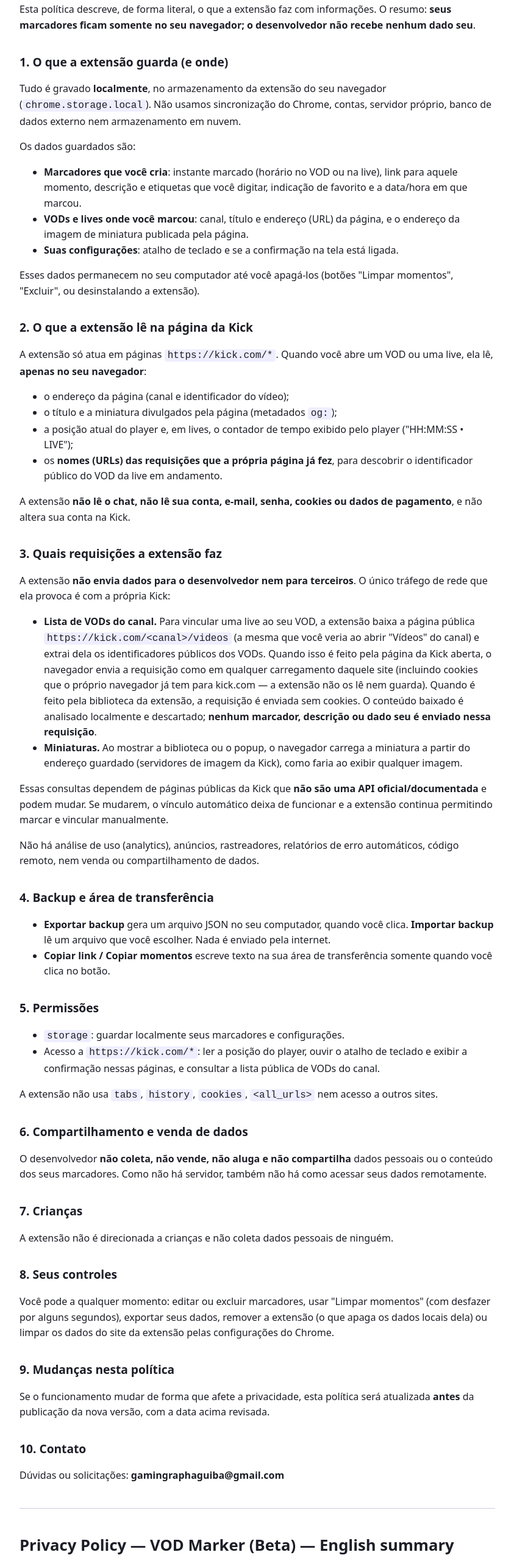
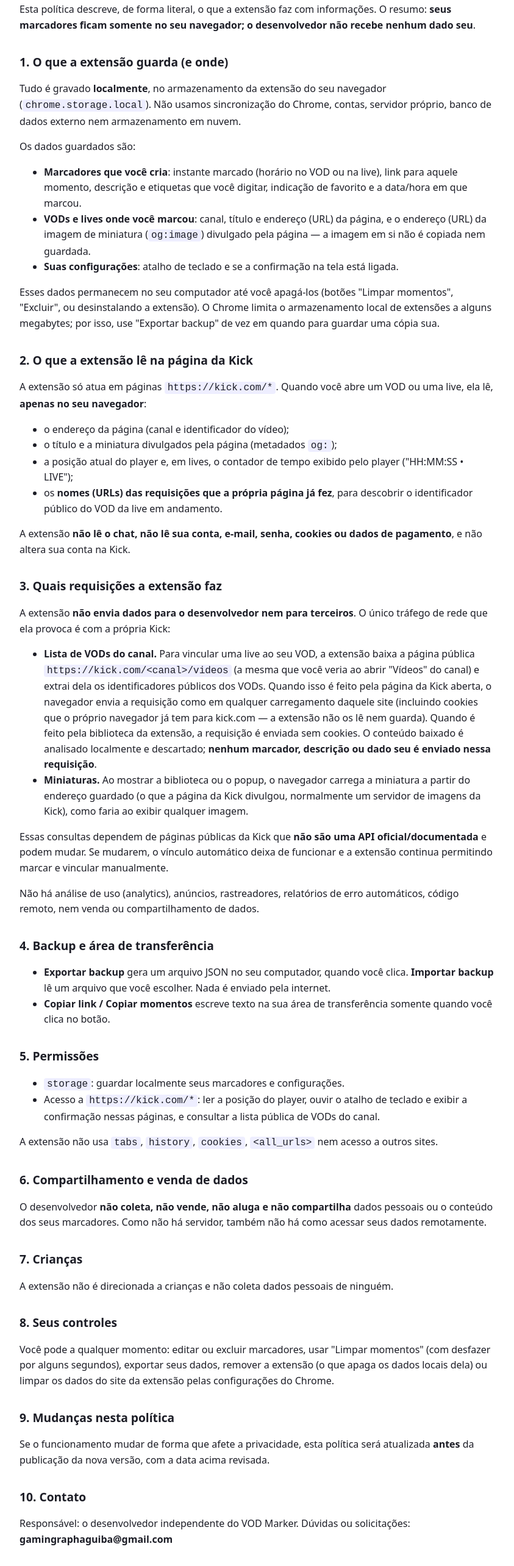
Before and after one commit to raphabarreto/vod-marker-privacy, a plain HTML site: page index.html in a window 1280 px wide. Shown: the part 229-2797 px from the top of the page at 61% size, without its empty margins (218-1061 px from the left). Drawn offline with Linux system fonts and the light colour scheme.

Commit message:
Atualiza política: miniaturas, limite de armazenamento e responsável
Co-Authored-By: Claude Sonnet 5.5 <noreply@anthropic.com>

```diff
--- a/index.html
+++ b/index.html
@@ -14,10 +14,10 @@ h1{font-size:1.6rem}h2{font-size:1.2rem;margin-top:2rem}code{background:#eef;pad
 <p>Os dados guardados são:</p>
 <ul>
 <li><strong>Marcadores que você cria</strong>: instante marcado (horário no VOD ou na live), link para aquele momento, descrição e etiquetas que você digitar, indicação de favorito e a data/hora em que marcou.</li>
-<li><strong>VODs e lives onde você marcou</strong>: canal, título e endereço (URL) da página, e o endereço da imagem de miniatura publicada pela página.</li>
+<li><strong>VODs e lives onde você marcou</strong>: canal, título e endereço (URL) da página, e o endereço (URL) da imagem de miniatura (<code>og:image</code>) divulgado pela página — a imagem em si não é copiada nem guardada.</li>
 <li><strong>Suas configurações</strong>: atalho de teclado e se a confirmação na tela está ligada.</li>
 </ul>
-<p>Esses dados permanecem no seu computador até você apagá-los (botões "Limpar momentos", "Excluir", ou desinstalando a extensão).</p>
+<p>Esses dados permanecem no seu computador até você apagá-los (botões "Limpar momentos", "Excluir", ou desinstalando a extensão). O Chrome limita o armazenamento local de extensões a alguns megabytes; por isso, use "Exportar backup" de vez em quando para guardar uma cópia sua.</p>
 <h2>2. O que a extensão lê na página da Kick</h2>
 <p>A extensão só atua em páginas <code>https://kick.com/*</code>. Quando você abre um VOD ou uma live, ela lê, <strong>apenas no seu navegador</strong>:</p>
 <ul>
@@ -31,7 +31,7 @@ h1{font-size:1.6rem}h2{font-size:1.2rem;margin-top:2rem}code{background:#eef;pad
 <p>A extensão <strong>não envia dados para o desenvolvedor nem para terceiros</strong>. O único tráfego de rede que ela provoca é com a própria Kick:</p>
 <ul>
 <li><strong>Lista de VODs do canal.</strong> Para vincular uma live ao seu VOD, a extensão baixa a página pública <code>https://kick.com/&lt;canal&gt;/videos</code> (a mesma que você veria ao abrir "Vídeos" do canal) e extrai dela os identificadores públicos dos VODs. Quando isso é feito pela página da Kick aberta, o navegador envia a requisição como em qualquer carregamento daquele site (incluindo cookies que o próprio navegador já tem para kick.com — a extensão não os lê nem guarda). Quando é feito pela biblioteca da extensão, a requisição é enviada sem cookies. O conteúdo baixado é analisado localmente e descartado; <strong>nenhum marcador, descrição ou dado seu é enviado nessa requisição</strong>.</li>
-<li><strong>Miniaturas.</strong> Ao mostrar a biblioteca ou o popup, o navegador carrega a miniatura a partir do endereço guardado (servidores de imagem da Kick), como faria ao exibir qualquer imagem.</li>
+<li><strong>Miniaturas.</strong> Ao mostrar a biblioteca ou o popup, o navegador carrega a miniatura a partir do endereço guardado (o que a página da Kick divulgou, normalmente um servidor de imagens da Kick), como faria ao exibir qualquer imagem.</li>
 </ul>
 <p>Essas consultas dependem de páginas públicas da Kick que <strong>não são uma API oficial/documentada</strong> e podem mudar. Se mudarem, o vínculo automático deixa de funcionar e a extensão continua permitindo marcar e vincular manualmente.</p>
 <p>Não há análise de uso (analytics), anúncios, rastreadores, relatórios de erro automáticos, código remoto, nem venda ou compartilhamento de dados.</p>
@@ -55,16 +55,17 @@ h1{font-size:1.6rem}h2{font-size:1.2rem;margin-top:2rem}code{background:#eef;pad
 <h2>9. Mudanças nesta política</h2>
 <p>Se o funcionamento mudar de forma que afete a privacidade, esta política será atualizada <strong>antes</strong> da publicação da nova versão, com a data acima revisada.</p>
 <h2>10. Contato</h2>
-<p>Dúvidas ou solicitações: <strong>gamingraphaguiba@gmail.com</strong></p>
+<p>Responsável: o desenvolvedor independente do VOD Marker. Dúvidas ou solicitações: <strong>gamingraphaguiba@gmail.com</strong></p>
 <hr>
 <h1>Privacy Policy — VOD Marker (Beta) — English summary</h1>
 <p><em>Last updated: November 17, 2026.</em> VOD Marker is an independent, unofficial extension, not affiliated with, endorsed by or sponsored by Kick.</p>
 <ul>
 <li><strong>Local only.</strong> Your markers (time, link, note, tags, favorite flag), the VODs/lives you marked (channel, title, URL, thumbnail URL) and your settings are stored in <code>chrome.storage.local</code> in your browser. No sync, accounts or developer servers.</li>
 <li><strong>What it reads on kick.com pages:</strong> page URL, title/thumbnail metadata, the video player position, the player's live elapsed counter, and the names of requests the page itself already made (to find the public ID of the current broadcast). It does not read chat, account data, passwords, cookies or payment data.</li>
-<li><strong>Network:</strong> the extension only talks to Kick: it downloads the public page <code>https://kick.com/&lt;channel&gt;/videos</code> to find public VOD IDs (parsed locally, then discarded; none of your data is sent), and your browser loads thumbnails from Kick's image servers. This relies on public pages, not an official API, and may change.</li>
+<li><strong>Network:</strong> the extension only talks to Kick: it downloads the public page <code>https://kick.com/&lt;channel&gt;/videos</code> to find public VOD IDs (parsed locally, then discarded; none of your data is sent), and your browser loads thumbnails from the image URL the page published (normally a Kick image server). This relies on public pages, not an official API, and may change.</li>
 <li><strong>No third parties:</strong> no analytics, ads, trackers, remote code, or data sale/sharing. The developer receives no data.</li>
+<li><strong>Storage limit:</strong> Chrome limits extension local storage to a few megabytes; export a backup now and then.</li>
 <li><strong>Your control:</strong> edit/delete markers, "Clear moments" (with undo), JSON export/import (local files only), or uninstall to remove local data.</li>
-<li><strong>Contact:</strong> gamingraphaguiba@gmail.com</li>
+<li><strong>Controller/contact:</strong> the independent developer of VOD Marker — gamingraphaguiba@gmail.com</li>
 </ul>
 </body></html>
```
